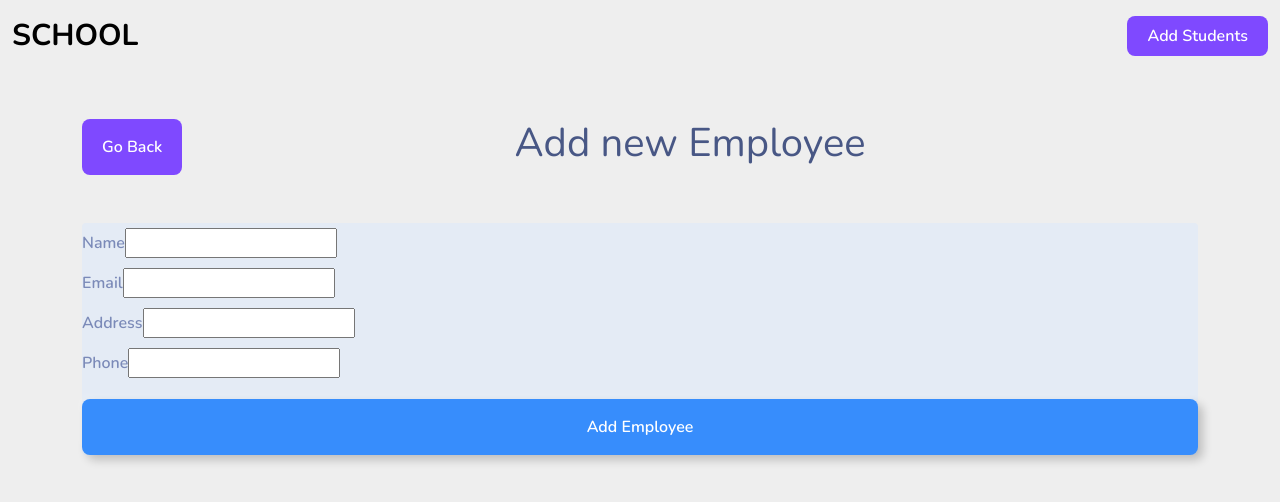
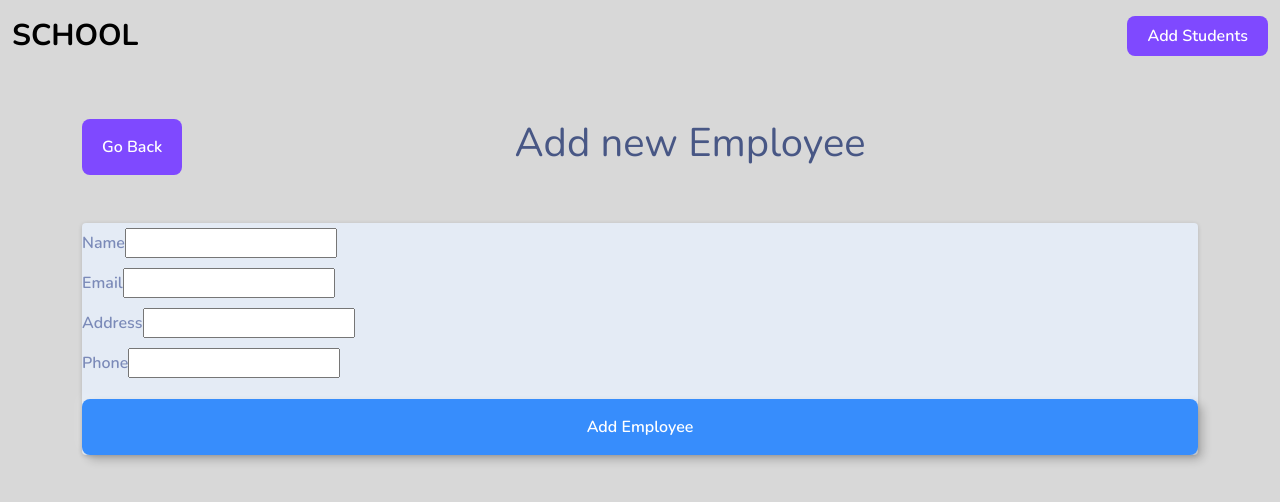
Before and after one commit to mitaldodia/studentdata, a React (Create React App) app: page /create-employee in a window 1280 px wide. Shown: the top 502 px of the page. Built offline with nearby package versions, Linux system fonts and the light colour scheme.

Commit message:
no changes

```diff
--- a/src/components/EmployeeList.jsx
+++ b/src/components/EmployeeList.jsx
@@ -34,7 +34,7 @@ export const EmployeeList = () => {
                         </table>
                     </div>
                 ) : (
-                    <h3 className="text-center">You can add students Data by click ADD Student button</h3>
+                    <h3 className="text-center">You can add students Data by click <b>ADD</b> Student button</h3>
                 )
             }
 
--- a/src/styles/index.css
+++ b/src/styles/index.css
@@ -1,5 +1,5 @@
 body{
- background: rgb(238, 238, 238) !important;
+ background: rgb(216, 216, 216) !important;
 }
 
 .navbar-dark .navbar-brand{
@@ -26,6 +26,17 @@ button:hover{
     transition:all 0.3s ease-in-out;
 }
 .card{
-    background-color:rgb(235, 227, 255);
-    box-shadow: none !important;
+    background-color:rgb(255, 255, 255);
+    box-shadow: rgba(0, 0, 0, 0.16) 0px 1px 4px !important;
+    padding: 0 !important;
 }
+table{
+    background: #fff;
+    margin: 0 !important;
+    padding: 0 !important;
+}
+
+table thead tr{
+    background: rgba(230, 228, 237, 0.741);
+
+}
```
